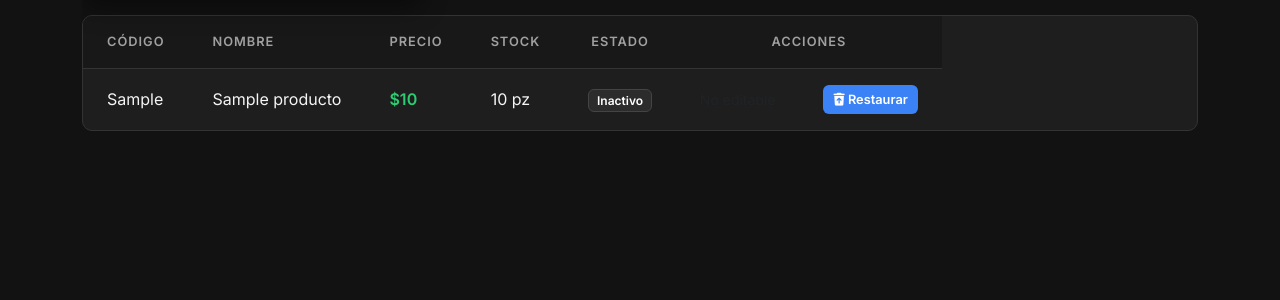
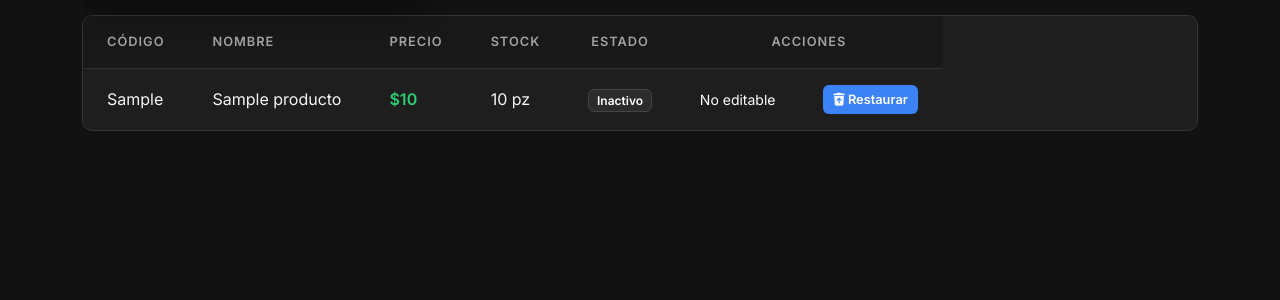
Before and after one commit to Alan-Gio/app-flask, a Flask app: template templates/tabla_productos.html in a window 1280 px wide. Shown: the part 327-627 px from the top of the page. Run offline with Flask 3, Linux system fonts and the light colour scheme; the template is opened without the code that fills it: most values are stand-ins (such as "Sample title", 1, 10 or a date in 2020); some libraries are stand-ins or nearby versions.

Commit message:
DEtalles finales

```diff
--- a/templates/tabla_productos.html
+++ b/templates/tabla_productos.html
@@ -38,7 +38,7 @@
         <tbody>
             {% if productos %}
                 {% for p in productos %}
-                <tr {% if p.p_estado == 0 %} style="opacity: 0.5; background-color: rgba(255,255,255,0.05);" {% endif %}></tr>
+                <tr {% if p.p_estado == 0 %} style="opacity: 0.5; background-color: rgba(255,255,255,0.05);" {% endif %}>
                     <td>{{ p.p_cod }}</td>
                     <td>{{ p.p_name }}</td>
                     <td class="text-success fw-bold">${{ p.p_precio }}</td>
@@ -58,7 +58,7 @@
                                 <i class="fa-solid fa-pen"></i> Editar
                             </a>
                         {% else %}
-                            <span class="text-muted small">No editable</span>
+                            <span class="text-white small">No editable</span>
                         {% endif %}
                     </td>
 
```
